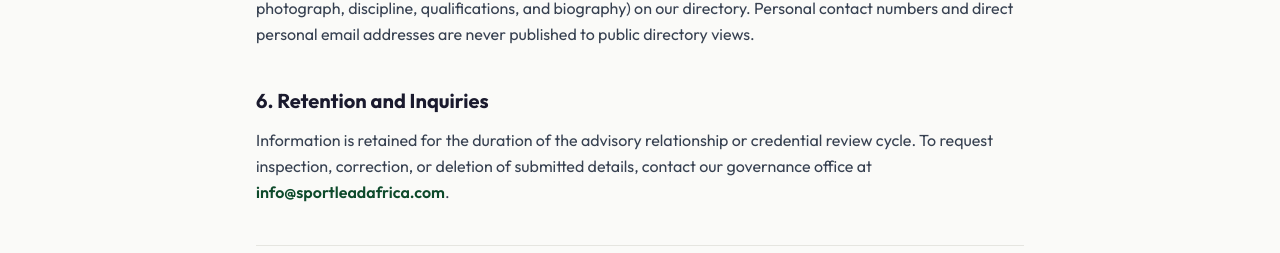
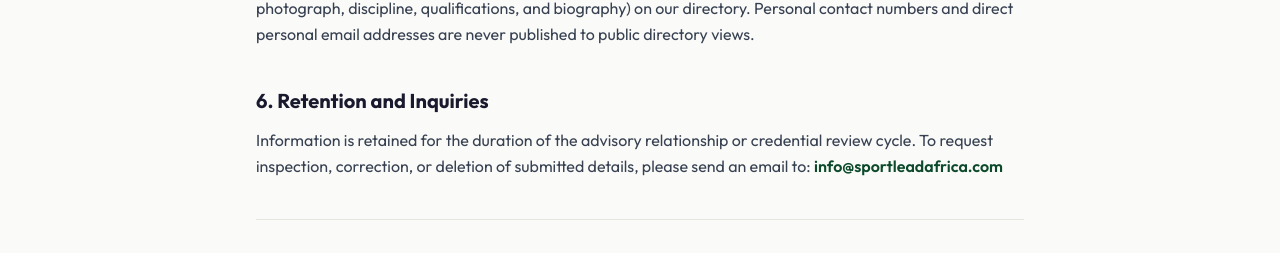
Before and after one commit to darrkkn1ght/SPORTLEAD, a Next.js app: page /privacy in a window 1280 px wide. Shown: the part 1294-1547 px from the top of the page. Built offline with nearby package versions, Linux system fonts and the light colour scheme; no server answers.

Commit message:
feat: add new pages, components, media assets, and content documentation

```diff
--- a/src/app/expert-network/page.tsx
+++ b/src/app/expert-network/page.tsx
@@ -96,9 +96,7 @@ export default function ExpertNetworkPage() {
                   <h3 className="text-base font-bold text-charcoal mb-1">
                     {discipline}
                   </h3>
-                  <span className="text-xs text-gray-400 font-medium">
-                    Specialist Experts
-                  </span>
+
                 </div>
               </div>
             ))}
--- a/src/app/privacy/page.tsx
+++ b/src/app/privacy/page.tsx
@@ -92,10 +92,10 @@ export default function PrivacyPage() {
             <div>
               <h2 className="text-xl font-bold text-charcoal mb-3">6. Retention and Inquiries</h2>
               <p>
-                Information is retained for the duration of the advisory relationship or credential review cycle. To request inspection, correction, or deletion of submitted details, contact our governance office at{' '}
+                Information is retained for the duration of the advisory relationship or credential review cycle. To request inspection, correction, or deletion of submitted details, please send an email to:{' '}
                 <a href={`mailto:${SITE_EMAIL}`} className="text-brand-green font-semibold hover:underline">
                   {SITE_EMAIL}
-                </a>.
+                </a>
               </p>
             </div>
 
--- a/src/components/about/Leadership.tsx
+++ b/src/components/about/Leadership.tsx
@@ -16,7 +16,7 @@ const FOUNDER_DATA: LeaderProfile = {
     'Dr. Joshua A. Oparachukwu is a Performance Strategist, Applied Performance Scientist and Sport Administration expert working at the intersection of human performance and the systems that shape sport. He is the Founder of SportLead Africa, where his focus is on sport management, governance, institutional development, infrastructure strategy and the development of stronger systems for the delivery of sport across Africa.',
     'His academic background spans Human Kinetics, the Sociology and Psychology of Sport, Performance Psychology and Sport Administration. This combination gives his work a dual perspective: an understanding of how people perform within sport environments and how the structures, leadership systems, governance arrangements and institutions around them influence what those environments are capable of producing.',
     'His work across research, teaching, consulting and sport has included performance psychology, athlete development, organisational decision making, sport governance and applied performance systems. Through SportLead Africa, he is extending this work toward the institutional questions that sit behind sustainable sport development, including how facilities are planned and improved, how organisations are governed and administered, how strategy is developed, and how multidisciplinary expertise can be coordinated around complex sport sector projects.',
-    "Dr. Oparachukwu holds a Bachelor's degree in Human Kinetics, a Master's degree in the Sociology and Psychology of Sport, and a PhD in Performance Psychology from the University of Ibadan, Nigeria. He is also undertaking postgraduate study in Sport Administration.",
+    "Dr. Oparachukwu holds a Bachelor's degree in Human Kinetics, a Master's degree in the Sociology and Psychology of Sport, a Master's degree in Sport Administration and a PhD in Performance Psychology.",
   ],
   qualifications: [
     'BSc Human Kinetics',
```
Also changed, not shown: 4 other files (tests, documents, lock files or other folders).
